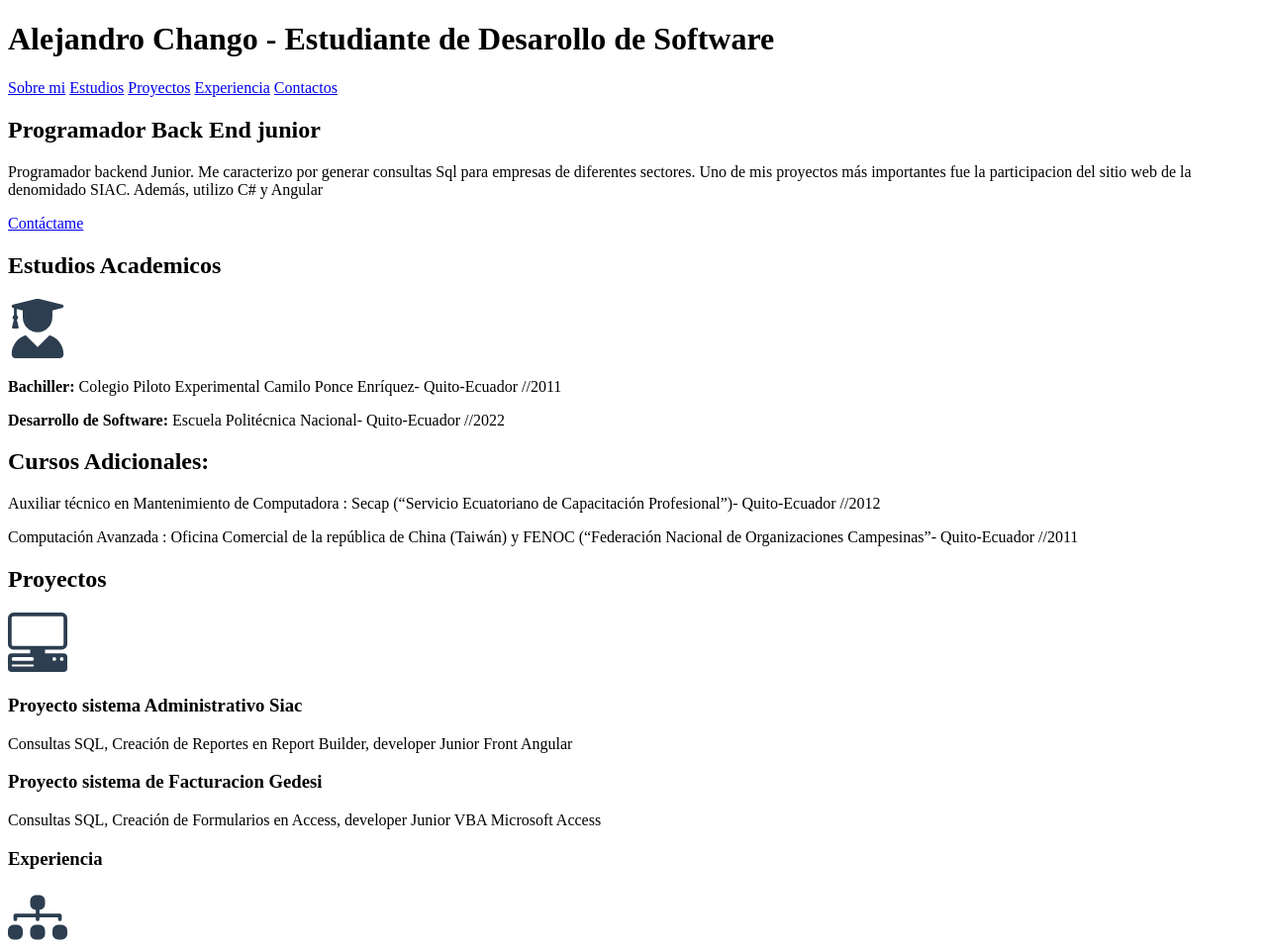
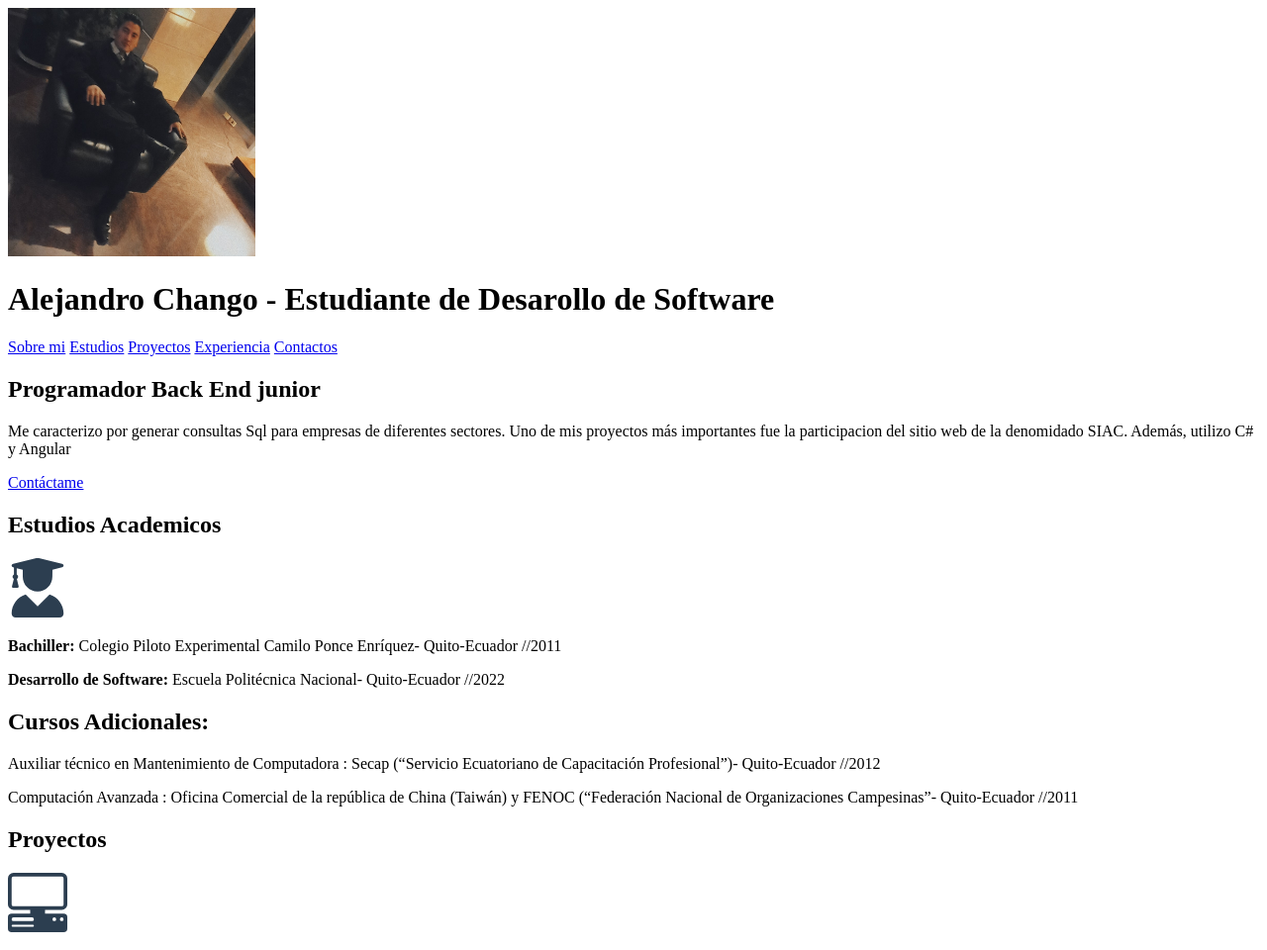
Before and after one commit to AlejandroChango/Laboratorio6, a plain HTML site: page EjercicioClase6/index.html in a window 1280 px wide. Shown: the top 960 px of the page at 99% size. Drawn offline with Linux system fonts and the light colour scheme.

Commit message:
Actualizacion Hoja de vida Ejercicio en clase 6

```diff
--- a/EjercicioClase6/index.html
+++ b/EjercicioClase6/index.html
@@ -8,10 +8,11 @@
 <body>
     <!-- inicio de la cabecera -->
     <header>
+        <img src="imagen/fotoperfil.jpg" alt="foto" width="250xp">
         <h1 class="titulo">Alejandro Chango - <span>Estudiante de Desarollo de Software</span></h1>
     </header>
     <!-- fin de la cabecera -->
-    <!-- inicio del menú de navegación -->
+     <!-- inicio del menú de navegación -->
     <div class="nav-bg">
         <nav class="navegacion-principal contenedor">
            <a href="#sobre-mi">Sobre mi</a>
@@ -28,7 +29,7 @@
             <h2> Programador Back End <span>  junior</span></h2>
 
           <p>
- Programador backend Junior. Me caracterizo por generar consultas Sql para empresas de diferentes sectores. Uno de mis proyectos más importantes fue la participacion  del sitio web de la denomidado SIAC. Además, utilizo C# y Angular
+   Me caracterizo por generar consultas Sql para empresas de diferentes sectores. Uno de mis proyectos más importantes fue la participacion  del sitio web de la denomidado SIAC. Además, utilizo C# y Angular
           </p>
             <a class="boton" href="#contacto">Contáctame</a>
         </div>
```
Also changed, not shown: EjercicioClase6/Imagen/fotoperfil.jpg (added).
